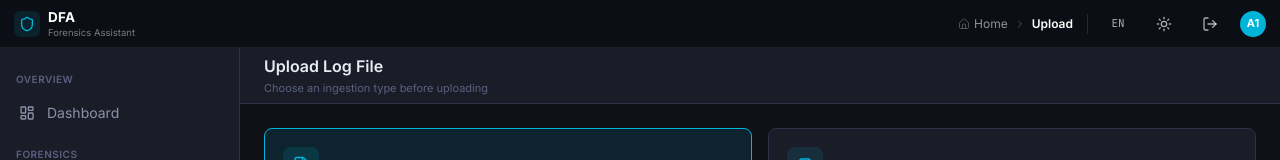
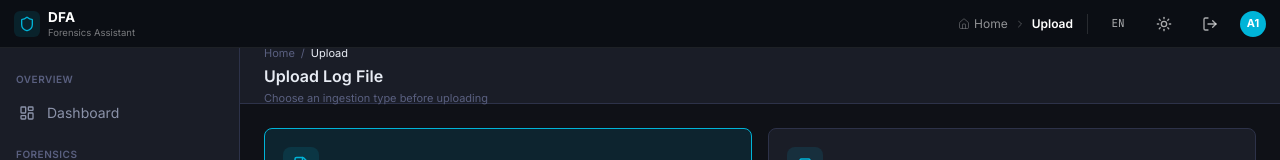
Before and after one commit to bieee123/AI-Forensics-Assistant, a Next.js app in the folder frontend/: page /upload in a window 1280 px wide. Shown: the top 160 px of the page. Built offline with nearby package versions, Linux system fonts and the light colour scheme; no server answers.

Commit message:
feat: auto-detect breadcrumb in PageHeader via pathname + upload_id

```diff
--- a/frontend/src/components/layout/PageHeader.tsx
+++ b/frontend/src/components/layout/PageHeader.tsx
@@ -1,3 +1,21 @@
+"use client";
+import { usePathname } from "next/navigation";
+import Link from "next/link";
+import { useEffect, useState } from "react";
+
+const ROUTE_LABELS: Record<string, string> = {
+  "/": "Home",
+  "/dashboard": "Home",
+  "/upload": "Upload",
+  "/analysis": "Analysis",
+  "/timeline": "Timeline",
+  "/report": "Report",
+  "/history": "History",
+  "/settings": "Settings",
+  "/acquisition": "Acquisition",
+  "/profile": "Profile",
+};
+
 interface Props {
   title: string;
   subtitle?: string;
@@ -5,9 +23,51 @@ interface Props {
 }
 
 export default function PageHeader({ title, subtitle, actions }: Props) {
+  const pathname = usePathname();
+  const [detailLabel, setDetailLabel] = useState<string | null>(null);
+
+  useEffect(() => {
+    const params = new URLSearchParams(window.location.search);
+    const uploadId = params.get("upload_id");
+    setDetailLabel(uploadId ? `Upload #${uploadId}` : null);
+  }, [pathname]);
+
+  const crumbs: { label: string; href?: string }[] = [];
+  const baseKey = "/" + pathname.split("/").filter(Boolean)[0] || "/";
+  const baseLabel = ROUTE_LABELS[pathname] || ROUTE_LABELS[baseKey];
+
+  crumbs.push({ label: "Home", href: "/" });
+
+  if (pathname !== "/" && pathname !== "/dashboard") {
+    crumbs.push({
+      label: baseLabel,
+      href: detailLabel ? pathname : undefined,
+    });
+  }
+
+  if (detailLabel) {
+    crumbs.push({ label: detailLabel });
+  }
+
   return (
     <div className="flex items-center justify-between px-6 h-14 border-b border-border-subtle bg-bg-elevated sticky top-0 z-5">
       <div>
+        {crumbs.length > 1 && (
+          <nav className="flex items-center gap-1.5 text-[11px] text-text-muted mb-0.5">
+            {crumbs.map((crumb, i) => (
+              <span key={i} className="flex items-center gap-1.5">
+                {i > 0 && <span>/</span>}
+                {crumb.href ? (
+                  <Link href={crumb.href} className="hover:text-text-primary transition-colors no-underline">
+                    {crumb.label}
+                  </Link>
+                ) : (
+                  <span className="text-text-primary">{crumb.label}</span>
+                )}
+              </span>
+            ))}
+          </nav>
+        )}
         <h1 className="text-base font-semibold text-text-primary m-0">{title}</h1>
         {subtitle && <p className="text-[11px] text-text-muted mt-0.5">{subtitle}</p>}
       </div>
```
